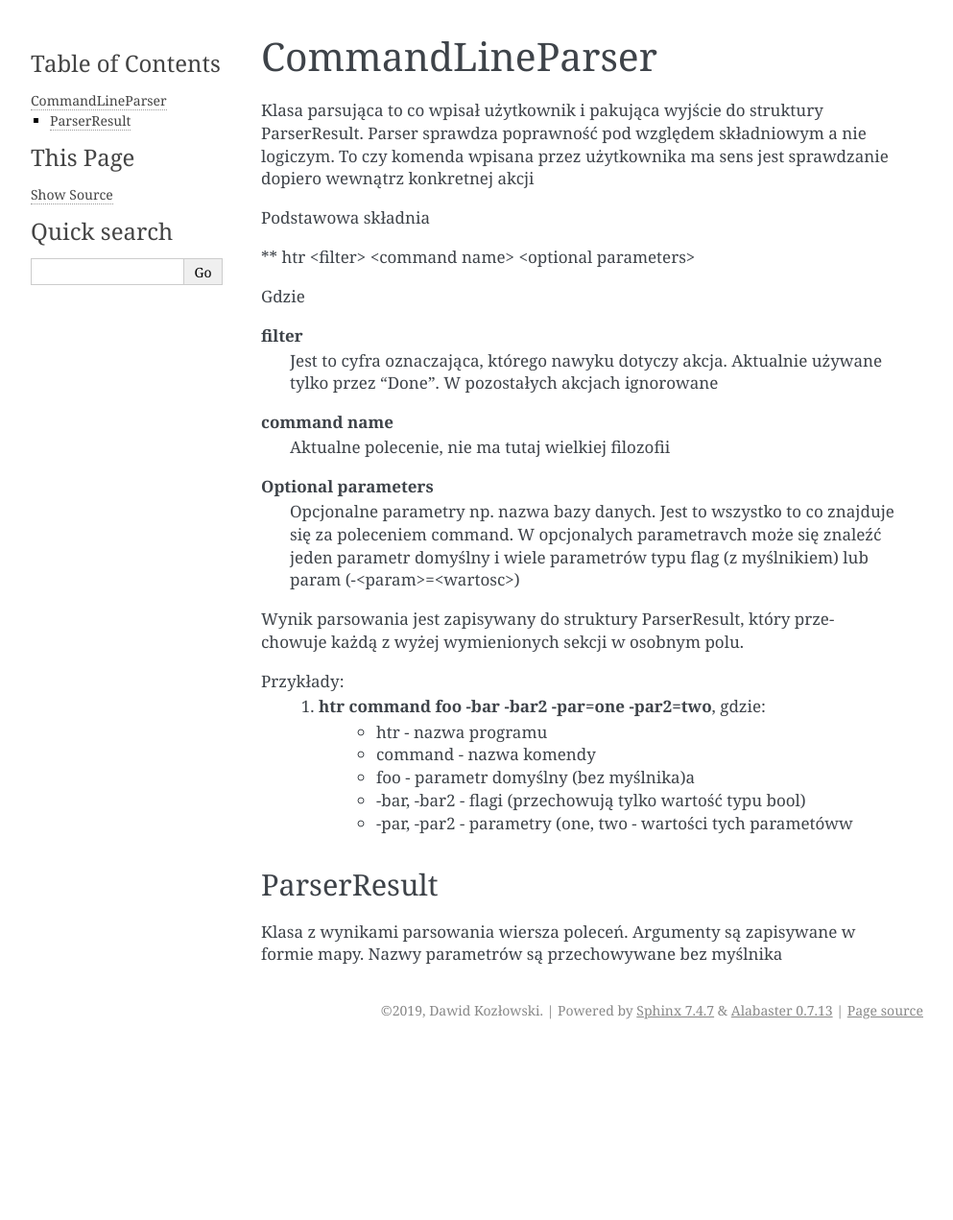
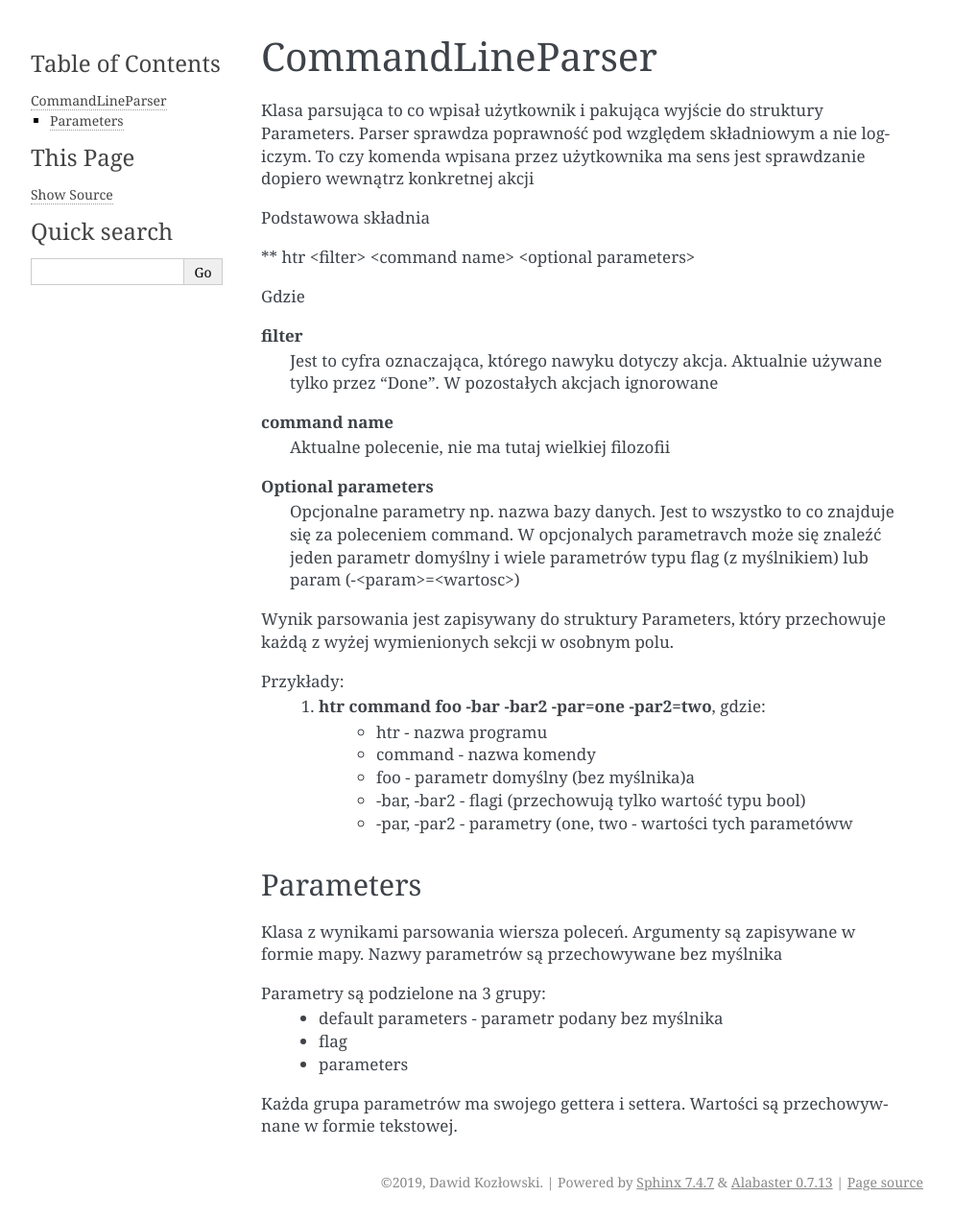
Before and after one commit to minescias/HabitTacker, a Sphinx documentation site: the page built from Docs/source/Mechanics/CommandLineParser.rst, in a window 1280 px wide. Shown: the whole page at 96% size, without its empty margins (148-1141 px from the left). Built offline with Sphinx 7.4.7, drawn with Linux system fonts in a browser that asks for light colours; before the commit the page ends 1092 px from its top, so only the background shows below that.

Commit message:
Cli:: Updated documentation
T: C13

```diff
--- a/Docs/source/Mechanics/CommandLineParser.rst
+++ b/Docs/source/Mechanics/CommandLineParser.rst
@@ -2,7 +2,7 @@ CommandLineParser
 ===============================================================================
 
 Klasa parsująca to co wpisał użytkownik i pakująca wyjście do struktury
-ParserResult. Parser sprawdza poprawność pod względem składniowym a nie
+Parameters. Parser sprawdza poprawność pod względem składniowym a nie
 logiczym. To czy komenda wpisana przez użytkownika ma sens jest sprawdzanie
 dopiero wewnątrz konkretnej akcji
 
@@ -25,7 +25,7 @@ Gdzie
     jeden parametr domyślny i wiele parametrów typu flag (z myślnikiem)
     lub param (-<param>=<wartosc>)
 
-Wynik parsowania jest zapisywany do struktury ParserResult, który przechowuje
+Wynik parsowania jest zapisywany do struktury Parameters, który przechowuje
 każdą z wyżej wymienionych sekcji w osobnym polu.
 
 Przykłady:
@@ -36,7 +36,15 @@ Przykłady:
      *  -bar, -bar2 - flagi (przechowują tylko wartość typu bool)
      *  -par, -par2 - parametry (one, two - wartości tych parametóww
 
-ParserResult
+Parameters
 *******************************************************************************
 Klasa z wynikami parsowania wiersza poleceń. Argumenty są zapisywane w formie
 mapy. Nazwy parametrów są przechowywane bez myślnika
+
+Parametry są podzielone na 3 grupy:
+ *  default parameters - parametr podany bez myślnika
+ *  flag
+ *  parameters
+
+Każda grupa parametrów ma swojego gettera i settera. Wartości są przechowywnane
+w formie tekstowej.
--- a/Docs/source/Versions.rst
+++ b/Docs/source/Versions.rst
@@ -8,7 +8,7 @@ Na razie mgliste plany, jak to będzie dokładnie działać
 Wersja 0.3 - Nadrobienie długu technologicznego (w trakcie)
 *******************************************************************************
 *   Poprawienie DaoFactory zgodnie z opisem w notatkach
-*   Poprawki działania CLI - klasa ParserResult i walidacja poprawności
+*   Poprawki działania CLI - klasa Parameters i walidacja poprawności
     wprowadzanych danych - opis w notatkach
 *   Zaawansowany mechanizm logujący
 *   Nowe narzędzia ułatwiające pracę
```
Also changed, not shown: Docs/source/Tasks.rst (+0 -8 lines), Docs/source/tasks/Done.rst (+7 -0 lines).
